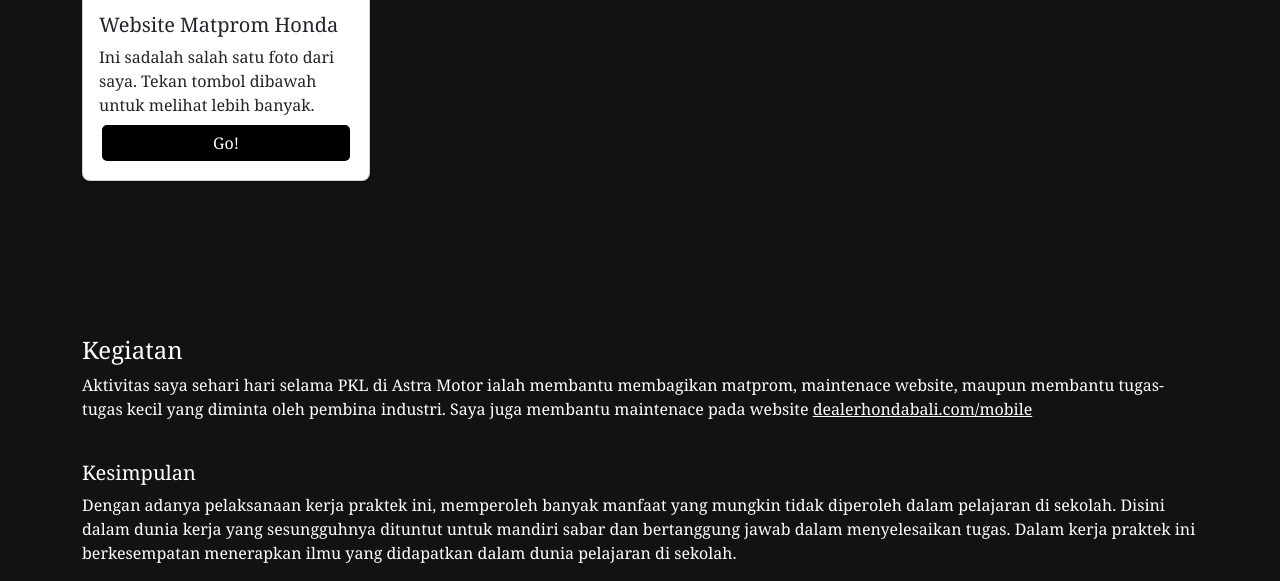
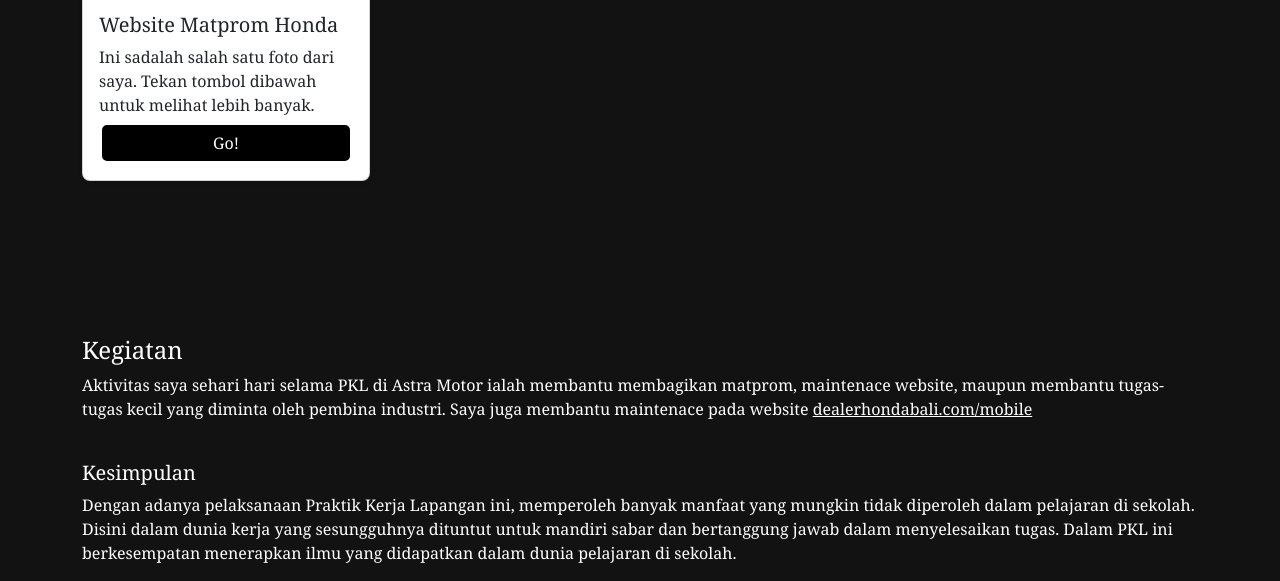
Before and after one commit to Ifrit42/laporan, a plain HTML site: page index.html in a window 1280 px wide. Shown: the part 1992-2573 px from the top of the page. Drawn offline with nearby package versions, Linux system fonts and the light colour scheme.

Commit message:
Update index.html

```diff
--- a/index.html
+++ b/index.html
@@ -126,10 +126,10 @@
             </p><br>
             <h5 class="title-5">Kesimpulan</h5>
             <p>
-            Dengan adanya pelaksanaan kerja praktek ini, memperoleh banyak manfaat yang mungkin tidak
+            Dengan adanya pelaksanaan Praktik Kerja Lapangan ini, memperoleh banyak manfaat yang mungkin tidak
             diperoleh dalam pelajaran di sekolah. Disini dalam dunia kerja yang sesungguhnya dituntut
             untuk mandiri sabar dan bertanggung jawab dalam menyelesaikan tugas.
-            Dalam kerja praktek ini berkesempatan menerapkan ilmu yang didapatkan dalam dunia pelajaran di sekolah.
+            Dalam PKL ini berkesempatan menerapkan ilmu yang didapatkan dalam dunia pelajaran di sekolah.
             </p>
         </div>
 
```
